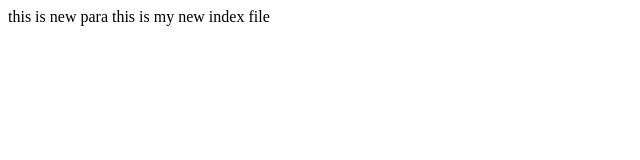
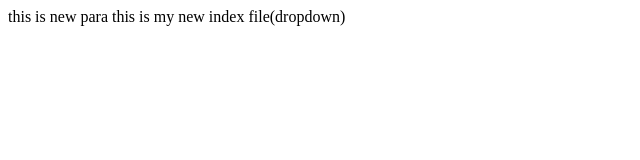
Before and after one commit to V-Gopika-das/loc, a plain HTML site: page index.html in a window 1280 px wide. Shown: the full height of the page, 0-640 px from the left. Drawn offline with Linux system fonts and the light colour scheme.

Commit message:
this is dropdown

```diff
--- a/index.html
+++ b/index.html
@@ -1,3 +1,3 @@
 <p> this is new para
-    this is my new index file
+    this is my new index file(dropdown)
 </p>
```
